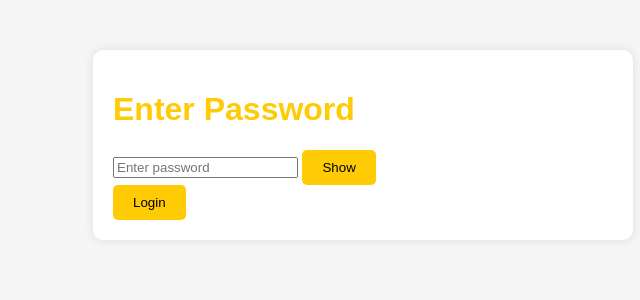
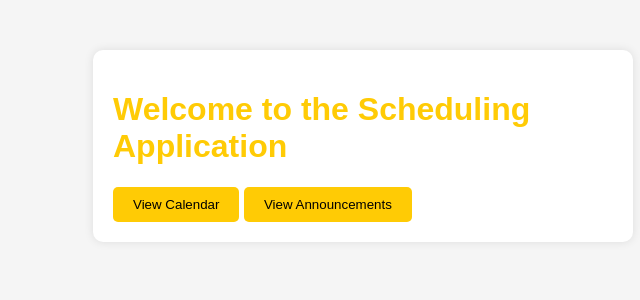
Before and after one commit to RFahal01/Scheduling-Website, a Flask app: page / in a window 1280 px wide. Shown: the top 300 px of the page, without its empty margins (277-917 px from the left). Run offline with Flask 2, Linux system fonts and the light colour scheme.

Commit message:
modified:   backend/app.py 	modified:   backend/routes.py 	modified:   backend/static/css/styles.css 	modified:   backend/templates/announcements.html 	modified:   backend/templates/calendar.html 	modified:   backend/templates/edit_announcments.html 	modified:   backend/templates/index.html

```diff
--- a/backend/routes.py
+++ b/backend/routes.py
@@ -1,89 +1,45 @@
-from flask import Flask, render_template, request, redirect, url_for, session, flash
-from auth import require_login
+from flask import render_template, request, redirect, url_for, session, flash
 from utils import send_email
 
-app = Flask(__name__)
-app.secret_key = 'your_secret_key'
-
 def setup_routes(app):
-    @app.route('/', methods=['GET'])
+    @app.route('/')
     def index():
-        # Render the index page with the login form
-        return render_template('index.html')
-
-    @app.route('/login', methods=['GET', 'POST'])
-    def login():
-        if request.method == 'POST':
-            # Log to see if this part is being reached
-            print("POST request to /login received")
-
-            # Get the password from the form
-            password = request.form.get('password')
-            # Check if the password matches 'Hawk123'
-            if password == 'Hawk123':
-                session['authenticated'] = True
-                # Redirect to the calendar page if authenticated
-                return redirect(url_for('calendar'))
-            # Check if the password matches 'MyPassword'
-            elif password == 'MyPassword':
-                session['admin_authenticated'] = True
-                # Redirect to the announcements page if admin authenticated
-                return redirect(url_for('announcements'))
-            else:
-                # Flash an error message if the password is invalid
-                flash('Invalid password.')
-                return redirect(url_for('index'))
-        # For a GET request, render the login form again
+        # Render the index page for users to enter the website
         return render_template('index.html')
 
     @app.route('/calendar')
-    @require_login
     def calendar():
-        # Render the calendar page if the user is authenticated
+        # Render the calendar page for all users
         return render_template('calendar.html')
 
     @app.route('/announcements')
-    @require_login
     def announcements():
-        # Render the announcements page if the user is admin authenticated
+        # Render the announcements page for all users
         return render_template('announcements.html')
 
     @app.route('/edit_announcements', methods=['GET', 'POST'])
-    @require_login
     def edit_announcements():
-        # Check if the user is admin authenticated
-        if 'admin_authenticated' not in session:
-            return redirect(url_for('index'))
+        # Render edit page or process editing announcements
         if request.method == 'POST':
-            # Handle announcement editing
             new_announcement = request.form.get('announcement')
             flash('Announcement updated successfully.')
             return redirect(url_for('announcements'))
-        # Render the edit announcements page
         return render_template('edit_announcements.html')
 
     @app.route('/add_shift', methods=['POST'])
-    @require_login
     def add_shift():
         # Get shift details from the form
         shift_details = request.form
         # Send an email notification for the added shift
         send_email('Shift Added', f'Shift added: {shift_details}', 'rfahal@uiowa.edu')
         flash('Shift added successfully.')
-        # Redirect to the calendar page
         return redirect(url_for('calendar'))
 
     @app.route('/delete_shift', methods=['POST'])
-    @require_login
     def delete_shift():
         # Get the shift ID from the form
         shift_id = request.form.get('shift_id')
         # Send an email notification for the deleted shift
         send_email('Shift Deleted', f'Shift {shift_id} deleted', 'rfahal@uiowa.edu')
         flash('Shift deleted successfully.')
-        # Redirect to the calendar page
         return redirect(url_for('calendar'))
-
-if __name__ == '__main__':
-    setup_routes(app)
-    app.run(debug=True)
--- a/backend/static/css/styles.css
+++ b/backend/static/css/styles.css
@@ -6,7 +6,7 @@ body {
     padding: 0;
 }
 
-.login-container,
+.main-container,
 .edit-announcements-container,
 .announcements-container {
     max-width: 500px;
--- a/backend/templates/index.html
+++ b/backend/templates/index.html
@@ -3,49 +3,14 @@
 <head>
     <meta charset="UTF-8">
     <meta name="viewport" content="width=device-width, initial-scale=1.0">
-    <!-- Link to custom styles -->
     <link rel="stylesheet" href="/static/css/styles.css">
-    <title>Login</title>
+    <title>Home</title>
 </head>
 <body>
-    <!-- Container for login form -->
-    <div class="login-container">
-        <h1>Enter Password</h1>
-        <!-- Flash messages display -->
-        <div class="flash-messages">
-            {% with messages = get_flashed_messages() %}
-                {% if messages %}
-                    {% for message in messages %}
-                        <div class="flash-message">{{ message }}</div>
-                    {% endfor %}
-                {% endif %}
-            {% endwith %}
-        </div>
-        <!-- Form to submit password for login -->
-        <form action="/login" method="POST">
-            <!-- Input field for password with visibility toggle -->
-            <div class="password-container">
-                <input type="password" id="password" name="password" placeholder="Enter password" required>
-                <button type="button" onclick="togglePasswordVisibility()">Show</button>
-            </div>
-            <!-- Submit button for login -->
-            <button type="submit">Login</button>
-        </form>
+    <div class="main-container">
+        <h1>Welcome to the Scheduling Application</h1>
+        <a href="/calendar"><button>View Calendar</button></a>
+        <a href="/announcements"><button>View Announcements</button></a>
     </div>
-    <!-- Script for password visibility toggle -->
-    <script>
-        function togglePasswordVisibility() {
-            const passwordInput = document.getElementById("password");
-            const type = passwordInput.getAttribute("type") === "password" ? "text" : "password";
-            passwordInput.setAttribute("type", type);
-        }
-    </script>
-    <!-- Loading animation script -->
-    <script>
-        document.querySelector("form").addEventListener("submit", function() {
-            document.querySelector("button[type='submit']").innerHTML = "Loading...";
-            document.querySelector("button[type='submit']").disabled = true; // Prevent multiple form submissions
-        });
-    </script>
 </body>
 </html>
```
Also changed, not shown: backend/app.py (+1 -6 lines), backend/templates/announcements.html (+2 -7 lines), backend/templates/calendar.html (+1 -20 lines), backend/templates/edit_announcments.html (+1 -6 lines).
